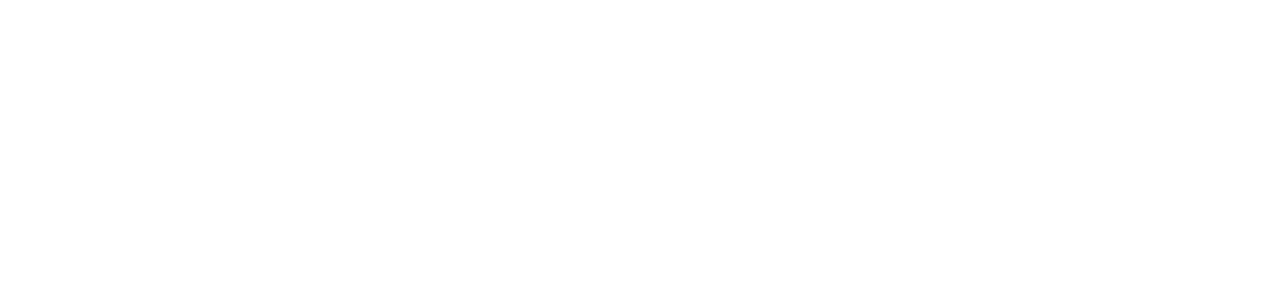
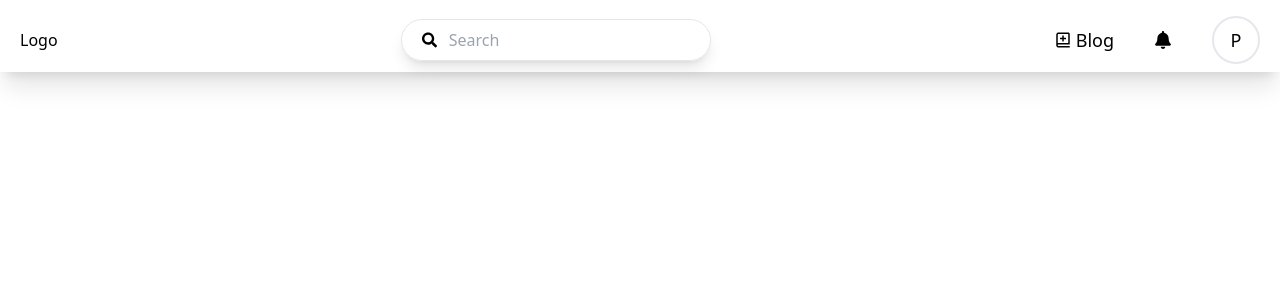
Before and after one commit to Harishsm20/Feed--Frontend, a React (Vite) app: page /profile in a window 1280 px wide. Before the commit this address had no page. Shown: the top 300 px of the page. Built offline with nearby package versions, Linux system fonts and the light colour scheme.

Commit message:
Nav Bar Component

```diff
--- a/package.json
+++ b/package.json
@@ -11,7 +11,9 @@
   },
   "dependencies": {
     "react": "^18.3.1",
-    "react-dom": "^18.3.1"
+    "react-dom": "^18.3.1",
+    "react-icons": "^5.2.1",
+    "react-router-dom": "^6.25.1"
   },
   "devDependencies": {
     "@types/react": "^18.3.3",
--- a/src/App.tsx
+++ b/src/App.tsx
@@ -2,6 +2,7 @@
 import Login from '../src/Component/Authentication/Login'
 import Signup from './Component/Authentication/Signup'
 import { BrowserRouter as Router, Routes, Route } from 'react-router-dom';
+import Profile from './Component/Profile/Profile';
 // import { Link } from 'react-router-dom';
 
 function App() {
@@ -11,6 +12,7 @@
         <Routes>
             <Route path="/login" element={<Login />} />
             <Route path="/signup" element={<Signup />} />
+            <Route path="/profile" element={<Profile />} />
         </Routes>
     </Router>
   )
--- /dev/null
+++ b/src/Component/NavBar/NavBar.tsx
@@ -0,0 +1,38 @@
+// import React from 'react'
+import { FaSearch } from "react-icons/fa";
+import { BiBookAdd } from "react-icons/bi";
+import { FaBell } from "react-icons/fa";
+import Profile from './../Profile/Profile';
+
+
+
+const NavBar = () => {
+  return (
+    <div className='sticky top-0 w-full h-16 mt-2 flex items-center px-5 shadow-xl justify-between'>
+      <div>Logo</div>
+      <div className="flex justify-start px-5 py-2 items-center border border-gray-200 rounded-full shadow-lg w-1/4">
+        <FaSearch />
+        <input type="text" className="w-full focus:outline-none pl-3" placeholder="Search" />
+    </div>
+    <div className="flex items-center gap-10 text-lg">
+        <div className="flex items-center gap-1">
+            <BiBookAdd />
+            Blog
+        </div>
+        <div>
+            <FaBell />
+        </div>
+        <div className="rounded-full border-2 w-12 h-12 flex items-center justify-center">
+            P
+        </div>
+
+        {/* <div className="flex items-center w-20 justify-center py-2 bg-[#b8a500] text-white rounded-2xl hover:bg-[#e0e0e0] hover:text-[#b8a500] transition duration-500  p-2">
+            Sign In
+        </div> */}
+    </div>
+
+    </div>
+  )
+}
+
+export default NavBar
--- /dev/null
+++ b/src/Component/Profile/Profile.tsx
@@ -0,0 +1,12 @@
+// import React from 'react'
+import NavBar from '../NavBar/NavBar'
+
+const Profile = () => {
+  return (
+    <div>
+      <NavBar />
+    </div>
+  )
+}
+
+export default Profile
```
Also changed, not shown: 1 other file (tests, documents, lock files or other folders).
